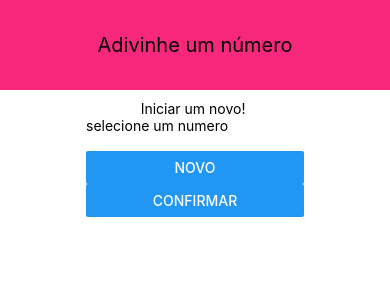
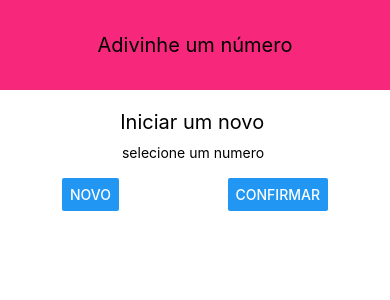
Before and after one commit to Gabriel-Jesusvix/mobile_app_guess_a_number, a React Native app: screen / in a window 390 px wide. Shown: the top 300 px of the page. Built offline with nearby package versions, Linux system fonts and the light colour scheme.

Commit message:
feature: start new game

```diff
--- a/src/pages/StartGameScreen/index.js
+++ b/src/pages/StartGameScreen/index.js
@@ -6,11 +6,11 @@
 const StartGameScreen = () => {
   return (
     <View style={styles.container}>
-      <Text>Iniciar um novo! </Text>
-      <View>
+      <Text style={styles.title}>Iniciar um novo </Text>
+      <View style={styles.inputContainer}>
         <Text>selecione um numero </Text>
         <TextInput />
-        <View>
+        <View style={styles.buttonContainer}>
           <Button title="Novo" onPress={() => {}} />
           <Button title="Confirmar" onPress={() => {}} />
         </View>
--- a/src/pages/StartGameScreen/styles.js
+++ b/src/pages/StartGameScreen/styles.js
@@ -6,6 +6,21 @@
     padding: 10,
     alignItems: "center",
   },
+  title: {
+    fontSize: 20,
+    marginVertical: 10,
+  },
+  inputContainer: {
+    width: 300,
+    maxWidth: "80%",
+    alignItems: "center",
+  },
+  buttonContainer: {
+    flexDirection: "row",
+    width: "100%",
+    justifyContent: "space-between",
+    paddingHorizontal: 15,
+  },
 });
 
 export default styles;
```
